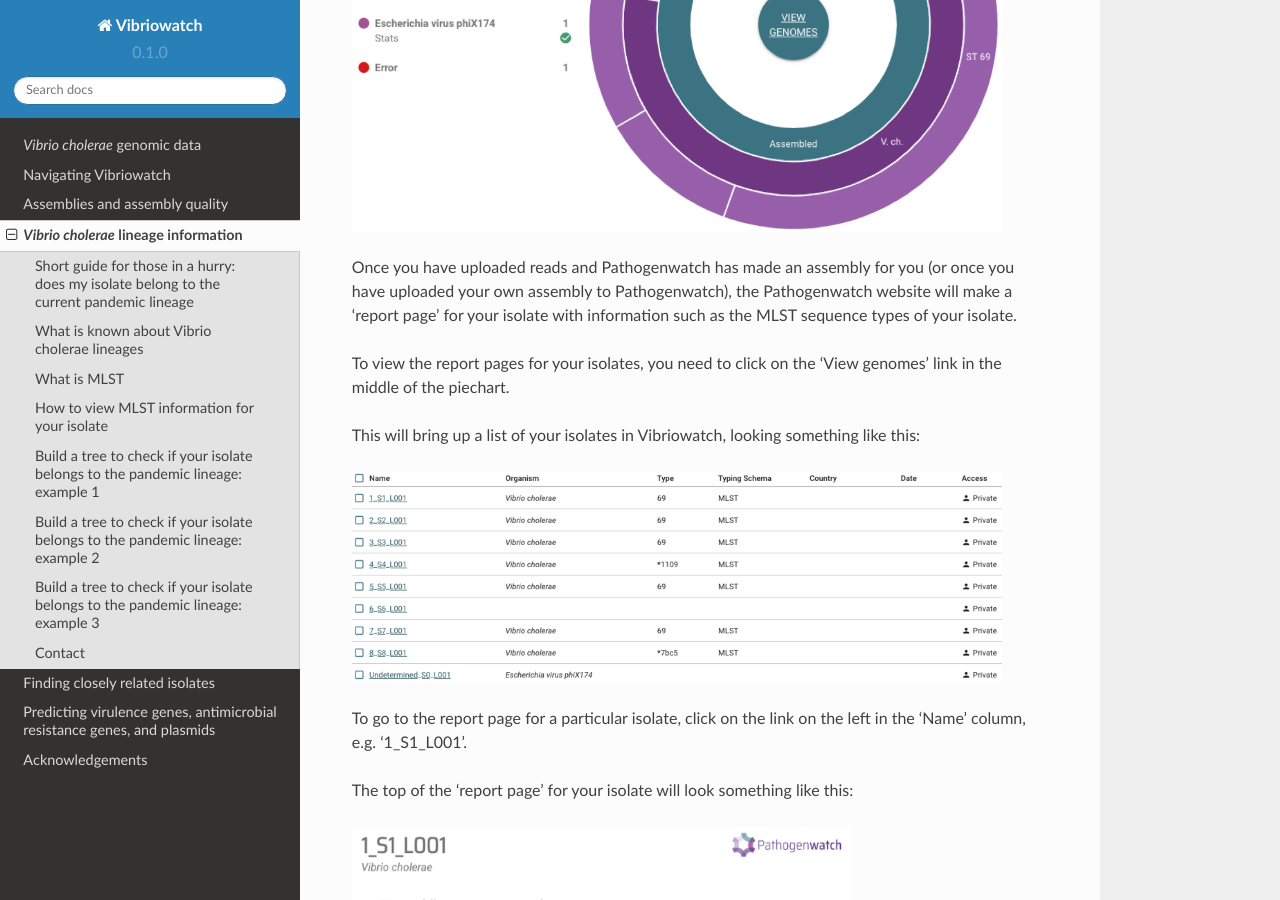
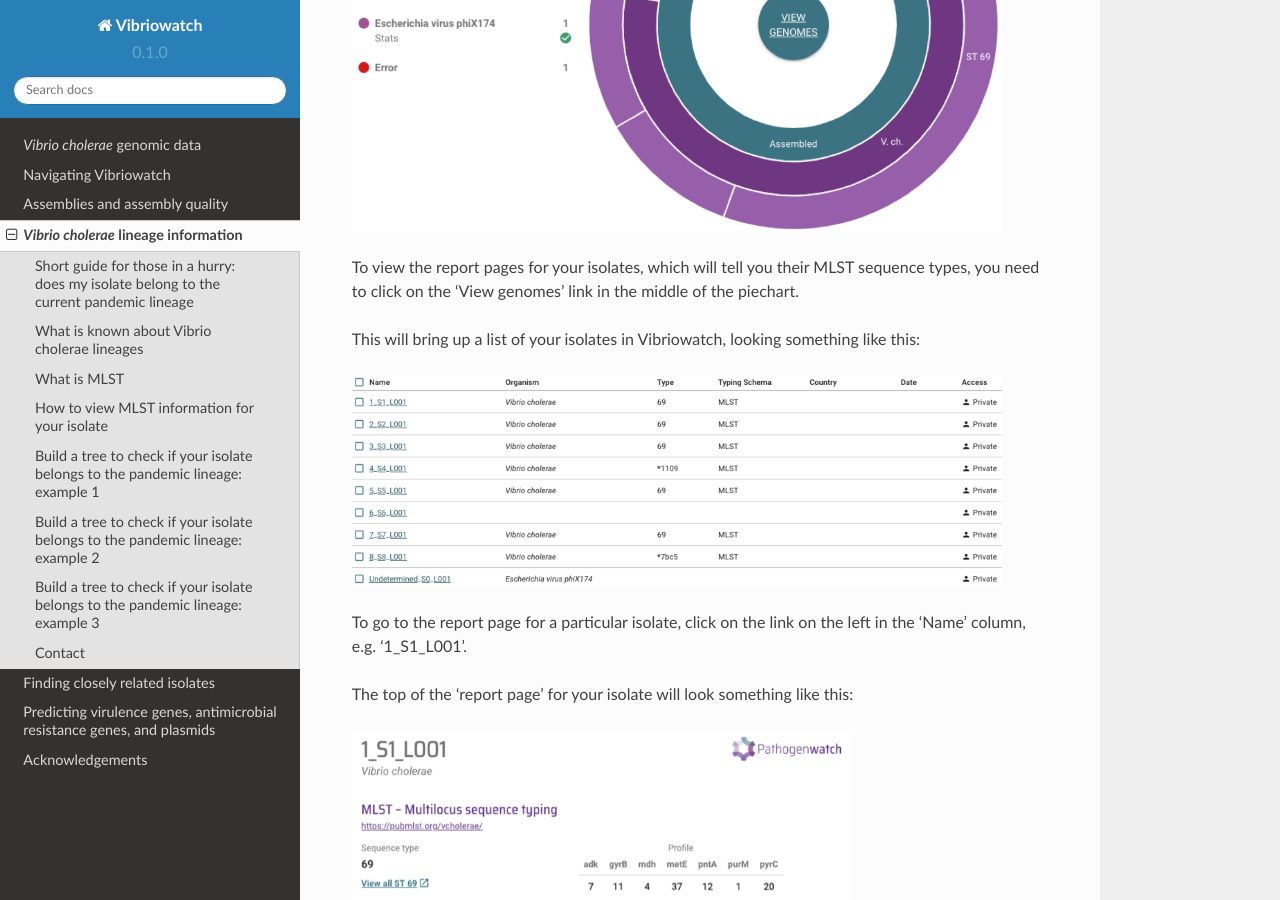
Before and after one commit to avrilcoghlan/vibriowatch, a Sphinx documentation site: the page built from docs/source/mlst.rst, in a window 1280 px wide and 900 px high, scrolled down 929 px. Built offline with Sphinx 7.4.7 and the Read the Docs theme 2.0.0, drawn with Linux system fonts in a browser that asks for light colours.

Commit message:
Update mlst.rst
Removed excess text.

```diff
--- a/docs/source/mlst.rst
+++ b/docs/source/mlst.rst
@@ -23,9 +23,7 @@
 .. image:: Picture7.png
   :width: 650
 
-Once you have uploaded reads and Pathogenwatch has made an assembly for you (or once you have uploaded your own assembly to Pathogenwatch), the Pathogenwatch website will make a 'report page' for your isolate with information such as the MLST sequence types of your isolate.
-
-To view the report pages for your isolates, you need to click on the 'View genomes' link in the middle of the piechart.
+To view the report pages for your isolates, which will tell you their MLST sequence types, you need to click on the 'View genomes' link in the middle of the piechart.
 
 This will bring up a list of your isolates in Vibriowatch, looking something like this:
 
```
